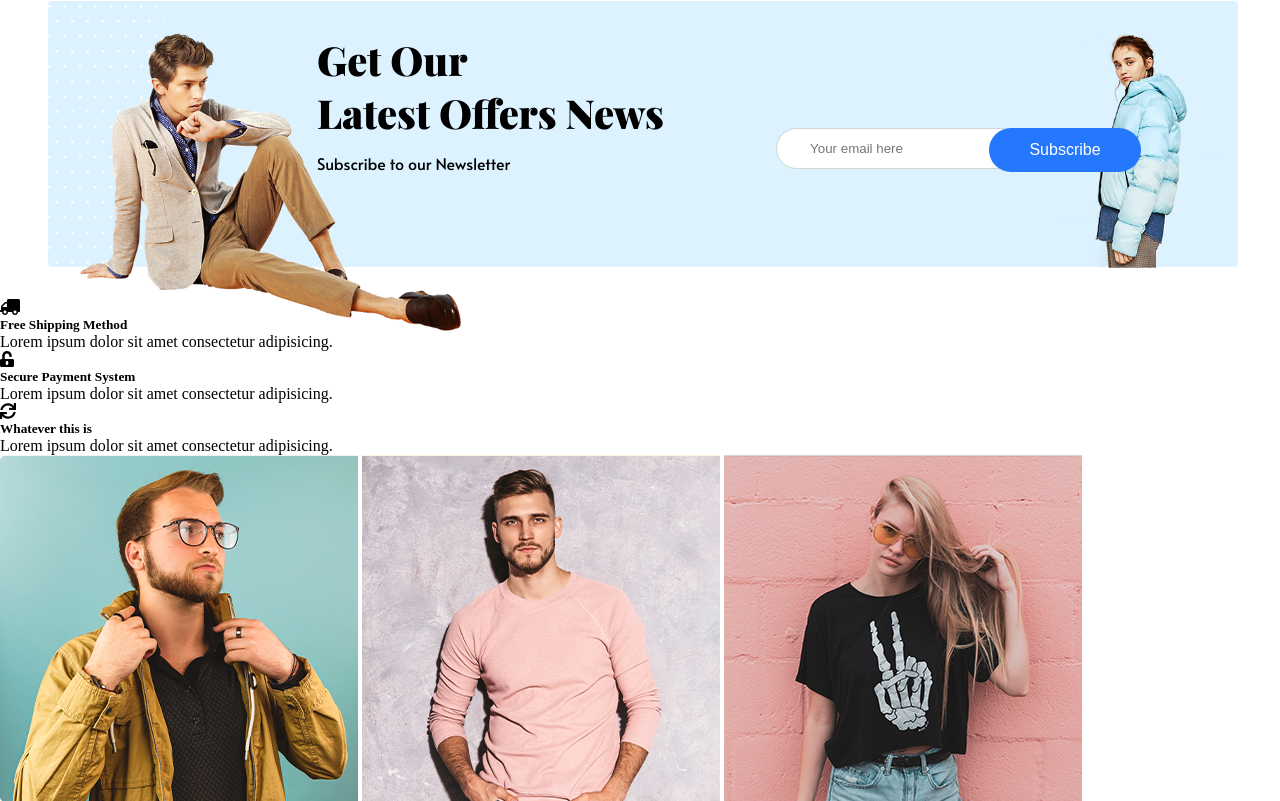
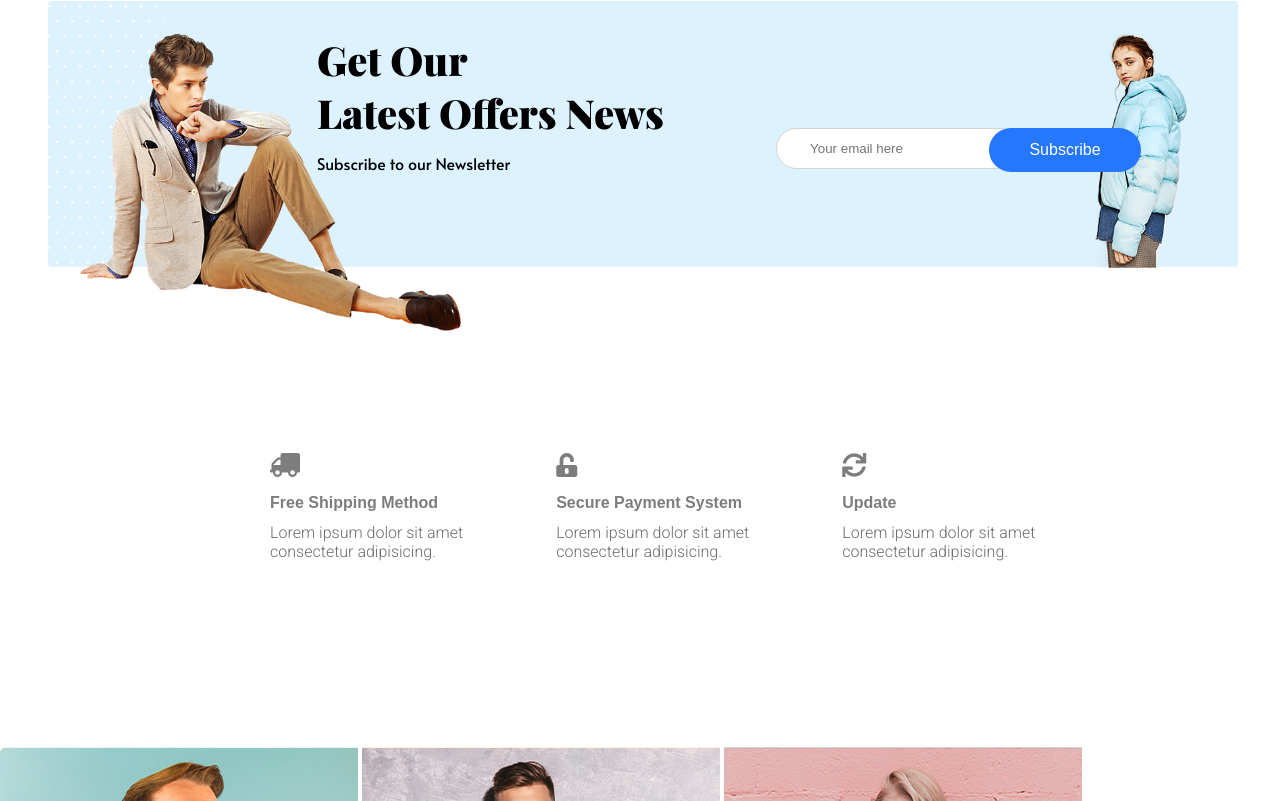
Before and after one commit to glaubernespoli/FbW39_EStore, a website: page public/index.html in a window 1280 px wide. Shown: the part 4508-5309 px from the top of the page. Drawn offline with nearby package versions, Linux system fonts and the light colour scheme; a web font is replaced by a local one.

Commit message:
info section done

```diff
--- a/public/css/main.css
+++ b/public/css/main.css
@@ -578,6 +578,7 @@ div.latest-news {
   display: flex;
   align-items: center;
   justify-content: flex-start;
+  margin-bottom: 8em;
 }
 div.latest-news > img {
   width: 32%;
@@ -627,3 +628,40 @@ div.latest-news-subscribe-box > button {
 div.latest-news-subscribe-box > button:hover {
   background-color: #1d60ca;
 }
+
+/* Info */
+div.general-info {
+  position: relative;
+  left: 5em;
+  display: flex;
+  max-width: 93vw;
+  justify-content: center;
+  margin-bottom: 10em;
+}
+
+div.general-info-box {
+  display: flex;
+  flex-direction: column;
+  justify-content: center;
+  width: 20%;
+  height: 20vh;
+}
+div.general-info-box.mid {
+  margin: 0 3em;
+}
+
+div.general-info-box > i {
+  color: rgb(126, 125, 125);
+  font-size: 1.5em;
+  margin-bottom: 0.7em;
+}
+div.general-info-box > h5 {
+  font-family: "Viga", sans-serif;
+  color: rgb(126, 125, 125);
+  font-size: 1em;
+  margin-bottom: 0.7em;
+}
+div.general-info-box > p {
+  font-family: "Roboto", sans-serif;
+  color: rgb(107, 107, 107);
+}
--- a/public/index.html
+++ b/public/index.html
@@ -19,6 +19,14 @@
     />
     <link
       href="https://fonts.googleapis.com/css2?family=Kumbh+Sans:wght@300&display=swap"
+      rel="stylesheet"
+    />
+    <link
+      href="https://fonts.googleapis.com/css2?family=Viga&display=swap"
+      rel="stylesheet"
+    />
+    <link
+      href="https://fonts.googleapis.com/css2?family=Roboto:wght@300&display=swap"
       rel="stylesheet"
     />
     <link rel="stylesheet" href="css/vendor/fontawesome/css/all.css" />
@@ -373,14 +381,14 @@
         <h5>Free Shipping Method</h5>
         <p>Lorem ipsum dolor sit amet consectetur adipisicing.</p>
       </div>
-      <div class="general-info-box">
+      <div class="general-info-box mid">
         <i class="fas fa-unlock-alt"></i>
         <h5>Secure Payment System</h5>
         <p>Lorem ipsum dolor sit amet consectetur adipisicing.</p>
       </div>
       <div class="general-info-box">
         <i class="fas fa-sync"></i>
-        <h5>Whatever this is</h5>
+        <h5>Update</h5>
         <p>Lorem ipsum dolor sit amet consectetur adipisicing.</p>
       </div>
     </div>
```
